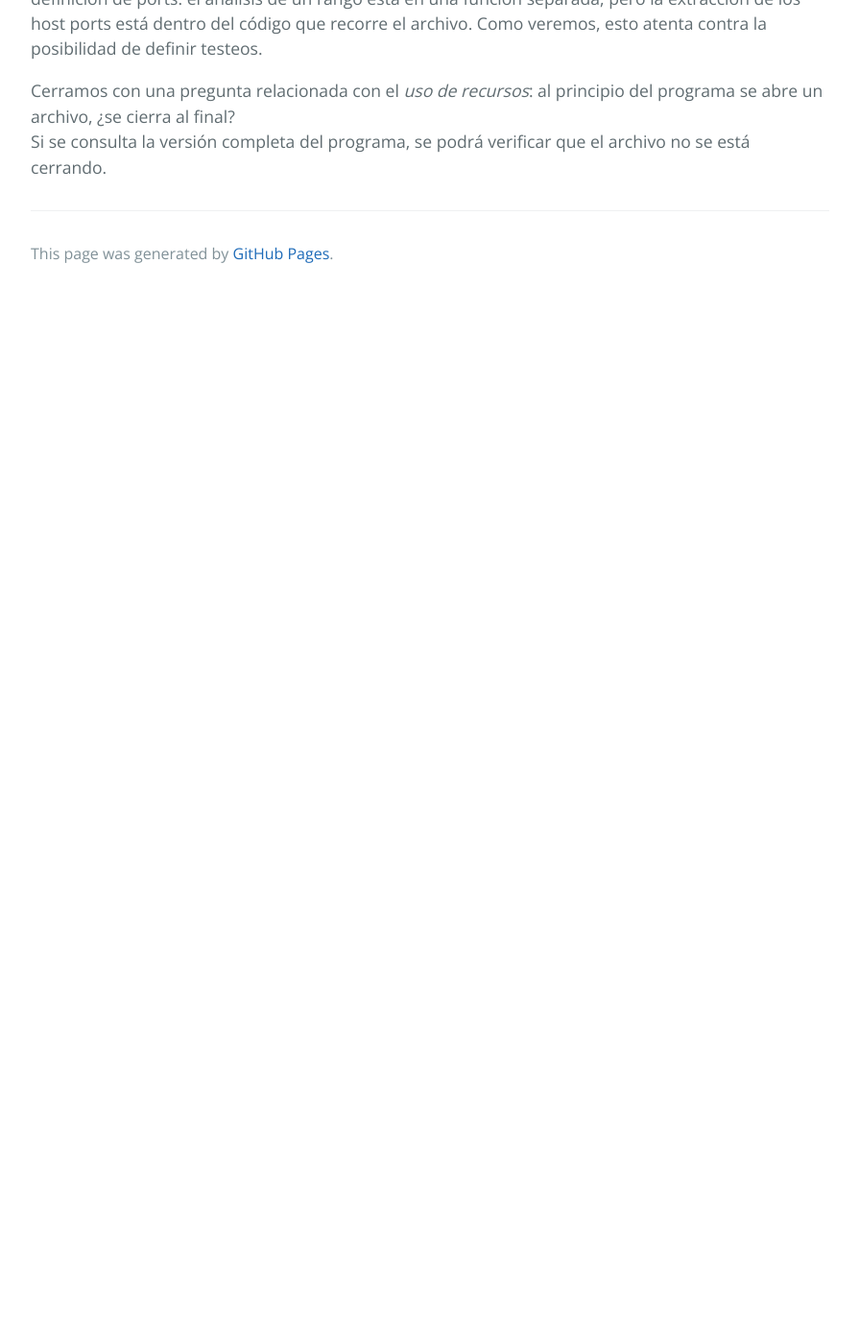
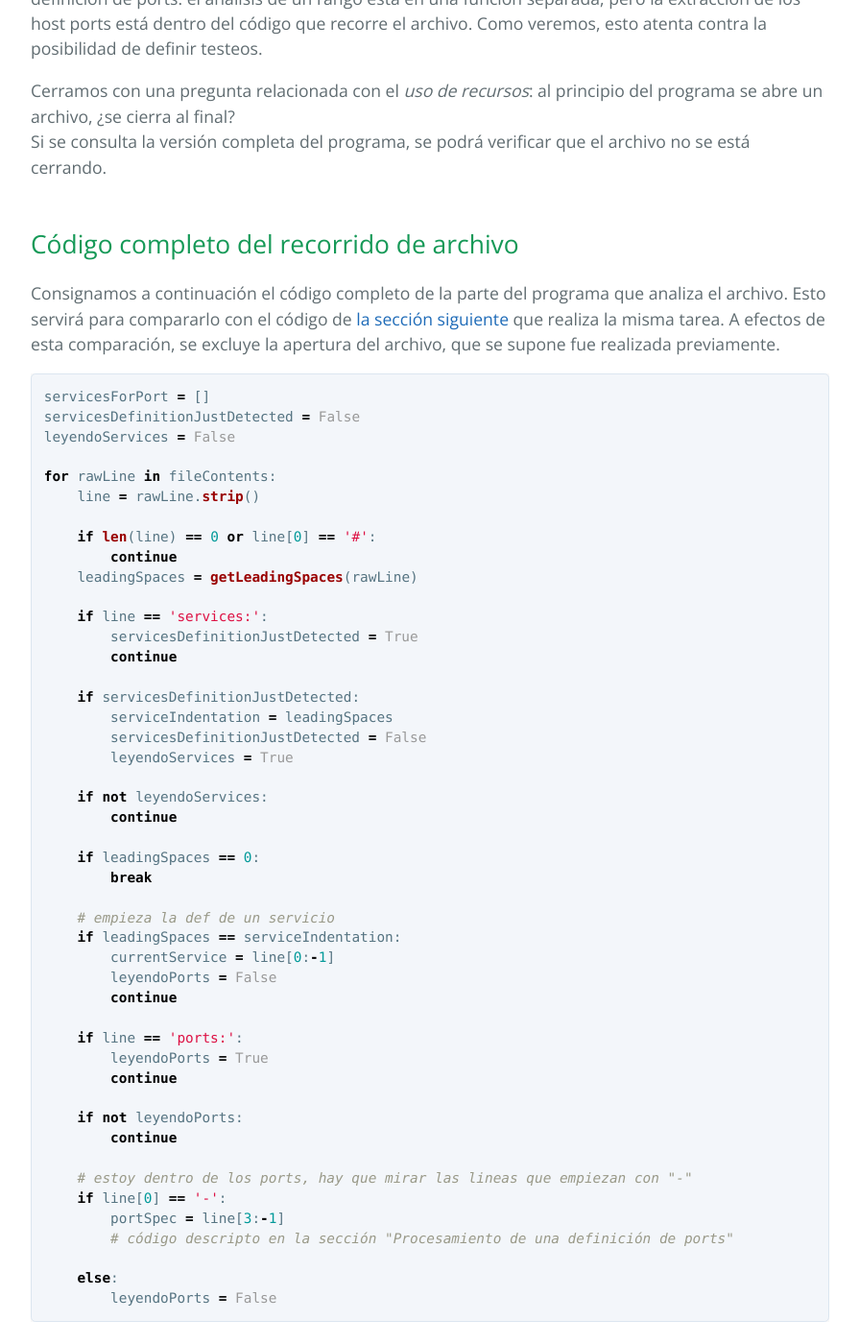
Before and after one commit to clombardi/design-thinking, a Jekyll site: the page built from programacion-a-desarrollo/programar-y-desarrollar-ejemplo-prog.md, in a window 1280 px wide and 1400 px high, scrolled down 6790 px. Shown: the whole window at 96% size, without its empty margins (192-1087 px from the left). Built offline with Jekyll 4.4.1, drawn with Linux system fonts in a browser that asks for light colours; our own code applies the rules of GitHub Pages for plain Markdown files; before the commit the page ends 7098 px from its top, so only the background shows below that; some of the changed text lies outside the part shown.

Commit message:
programar y desarrollar - ejemplo - version dev lista salvo apendice

````diff
--- a/programacion-a-desarrollo/programar-y-desarrollar-ejemplo-1.md
+++ b/programacion-a-desarrollo/programar-y-desarrollar-ejemplo-prog.md
@@ -179,3 +179,56 @@ También notamos algo de _falta de modularidad_. Un ejemplo está en el procesam
 
 Cerramos con una pregunta relacionada con el _uso de recursos_: al principio del programa se abre un archivo, ¿se cierra al final?
 Si se consulta la versión completa del programa, se podrá verificar que el archivo no se está cerrando.
+
+
+## Código completo del recorrido de archivo
+Consignamos a continuación el código completo de la parte del programa que analiza el archivo. Esto servirá para compararlo con el código de [la sección siguiente](./programar-y-desarrollar-ejemplo-dev.md) que realiza la misma tarea. A efectos de esta comparación, se excluye la apertura del archivo, que se supone fue realizada previamente.
+
+``` python
+servicesForPort = []
+servicesDefinitionJustDetected = False
+leyendoServices = False
+
+for rawLine in fileContents:
+    line = rawLine.strip()
+
+    if len(line) == 0 or line[0] == '#':
+        continue
+    leadingSpaces = getLeadingSpaces(rawLine)
+
+    if line == 'services:':
+        servicesDefinitionJustDetected = True
+        continue
+
+    if servicesDefinitionJustDetected:
+        serviceIndentation = leadingSpaces
+        servicesDefinitionJustDetected = False
+        leyendoServices = True
+
+    if not leyendoServices:
+        continue
+
+    if leadingSpaces == 0:
+        break
+
+    # empieza la def de un servicio
+    if leadingSpaces == serviceIndentation:
+        currentService = line[0:-1]
+        leyendoPorts = False
+        continue
+
+    if line == 'ports:':
+        leyendoPorts = True
+        continue
+
+    if not leyendoPorts:
+        continue
+
+    # estoy dentro de los ports, hay que mirar las lineas que empiezan con "-"
+    if line[0] == '-':
+        portSpec = line[3:-1]
+        # código descripto en la sección "Procesamiento de una definición de ports"
+
+    else:
+        leyendoPorts = False
+```
````
Also changed, not shown: other parts of programacion-a-desarrollo/programar-y-desarrollar-ejemplo-prog.md (+2 -2 lines), index.md (+5 -1 lines), programacion-a-desarrollo/programar-y-desarrollar-ejemplo-apendice.md (added, +1 -0 lines), programacion-a-desarrollo/programar-y-desarrollar-ejemplo-dev.md (added, +198 -0 lines), programacion-a-desarrollo/images/checkPort-wrong-parameters-good-behavior.jpg (added).
